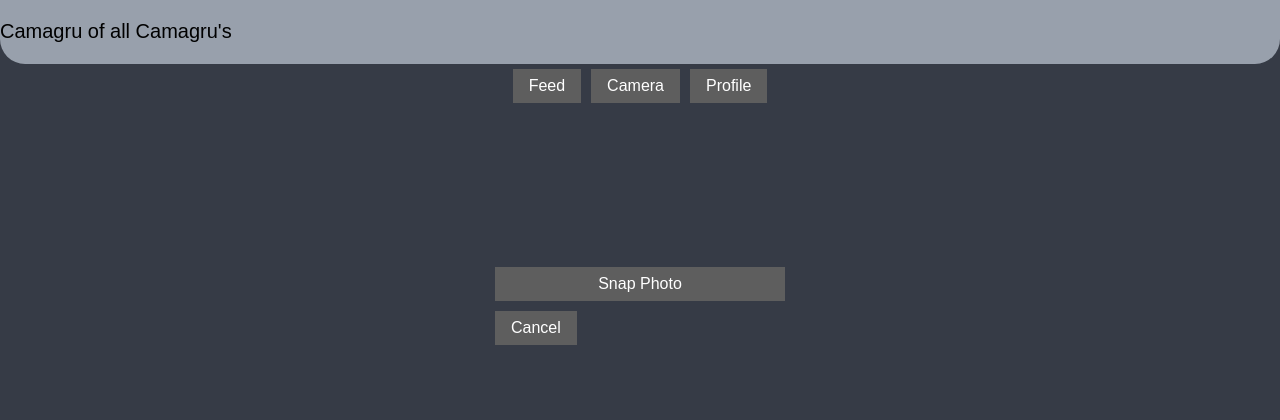
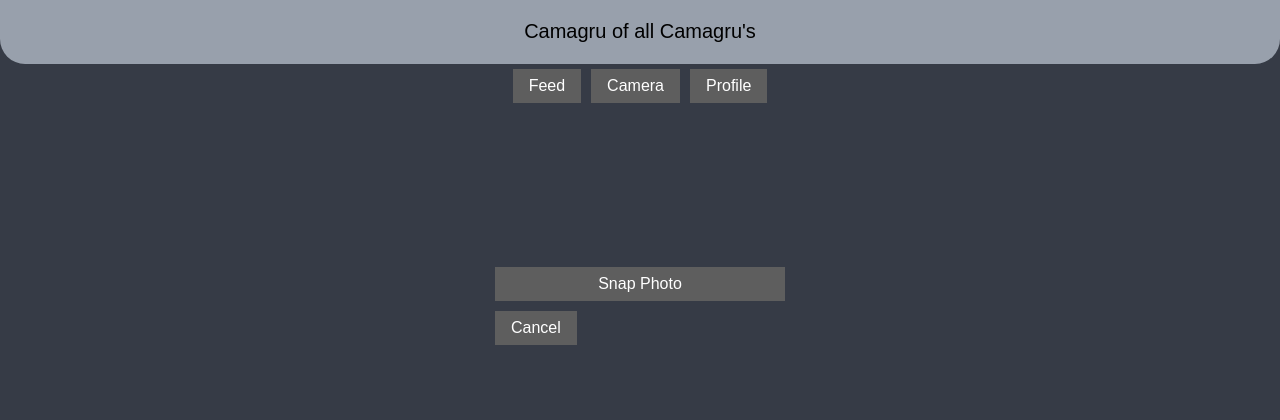
Before and after one commit to WolfenGames/Camagru_WeThinkCode, a PHP site: page / in a window 1280 px wide, after a click on "Camera". Shown: the top 420 px of the page. Run offline with PHP 8.4, Linux system fonts and the light colour scheme.

Commit message:
auto commit

```diff
--- a/css/index.css
+++ b/css/index.css
@@ -24,7 +24,7 @@ header
     top: 0;
     background: #98A0AC;
     border-radius: 0 0 25px 25px;
-    text-align: justify;
+    text-align: center;
     width: 100%;
     height: 8%;
 }
@@ -38,8 +38,10 @@ header
 
 .Title
 {
-    display: flex;
-    width: 70%;
+    margin-left: auto;
+    margin-right: auto;
+    display: block;
+    width: 100%;
 }
 
 .Title.input[type=password]
--- a/index.html
+++ b/index.html
@@ -14,27 +14,6 @@
 		<div class="Title">
 			<p class="HTitle">Camagru of all Camagru's</p>
 		</div>
-		<!--
-		<div class="UserLogin">
-			<form>
-				<table class="LoginForm">
-					<tr>
-						<td>Username : </td>
-						<td><input type="text" name="username" id="username"></td>
-					</tr>
-					<tr>
-						<td>Password : </td>
-						<td><input type="password" name="password" id="password"></td>
-					</tr>
-					<tr>
-						<td><input class="FormButton" type="button" type="button" value="Register"></td>
-						<td><input class="FormButton" type="button" type="submit" value="Login"></td>
-					</tr>
-				</table>
-			</form>
-		</div>
-	</div>
-	-->
 </header>
 <body>
 	<div class="Container">
@@ -57,6 +36,9 @@
 			</div>
 			<div id="options">
 				<input type="submit" name="Submit" class="button" id="button">
+				<input type="button" name="addTree" class="addTree button" value="Add Tree">
+			</div>
+			<div>
 			</div>
 			</form>
 			<button class="button" id="delete_snap">Cancel</button>
--- a/js/main.js
+++ b/js/main.js
@@ -42,6 +42,7 @@ function click (){
     context.drawImage(video, 0, 0);
     document.querySelector("#video").style.display = "none";
     document.querySelector("#snap").style.display = "none";
+    document.querySelector(".addTree").addEventListener("click", add_tree);
     document.querySelector("#options").style.display = "block";
     hasCam = true;
 }
@@ -60,3 +61,12 @@ function changeTab(tabName) {
     document.getElementById(tabName).style.display = "block";
     CameraStuff();
 }
+
+function add_tree()
+{
+    base_image = new Image();
+    base_image.src = 'img/tree.png';
+    base_image.onload = function(){
+    context.drawImage(base_image, 10, 10, 300, 480);
+    }
+}
```
Also changed, not shown: img/base.png (added), img/tree.jpg (added), img/tree.png (added).
